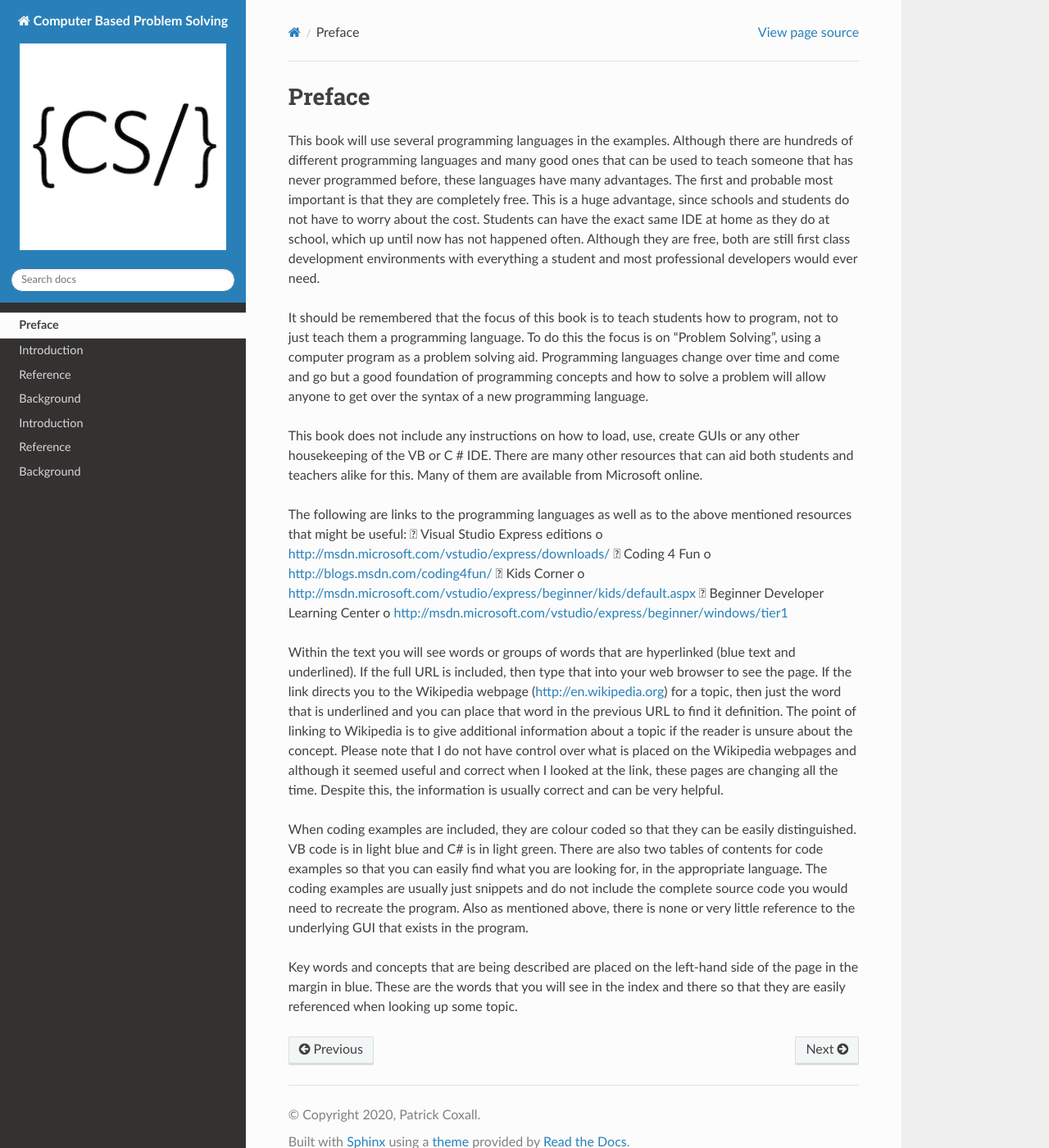
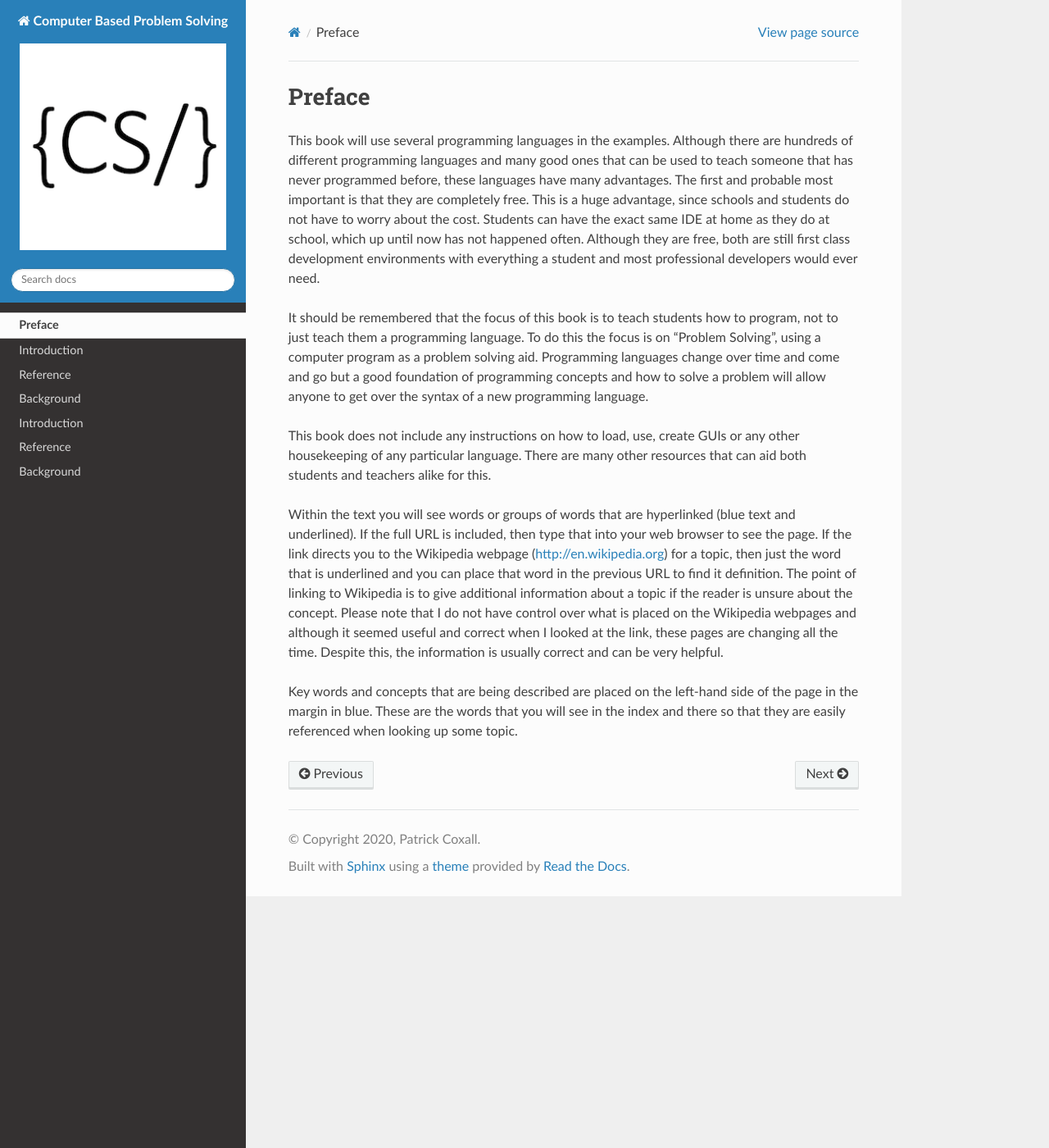
Before and after one commit to Mr-Coxall/Computer-Based-Problem-Solving, a Sphinx documentation site: the page built from docs/preface/index.rst, in a window 1280 px wide and 1400 px high. Shown: the whole window at 82% size. Built offline with Sphinx 7.4.7 and the Read the Docs theme 2.0.0, drawn with Linux system fonts in a browser that asks for light colours; pages that are not in the unit, such as notebooks, are missing from menus.

Commit message:
converting chapters

```diff
--- a/docs/index.rst
+++ b/docs/index.rst
@@ -29,7 +29,7 @@
 Computer Based Problem Solving
 ==============================
 
-.. image:: ./images/ComputerBasedProblemSolving.png
+.. image:: /images/ComputerBasedProblemSolving.png
 
 The goal of this book is to take students from the point of never having done any formal programming and lead them first through a structured method of problem solving (Input-Process-Output and Top-Down design), then into basic Structured Programming and then into the early basics of Object Oriented Programming (or OOP). If this book is used to teach a high school course in computer programming, there are likely many other learning outcomes that students are required to do that are not presented in this book. The focus of this book is strictly on solving problems with computer programming.
 
--- a/docs/preface/index.rst
+++ b/docs/preface/index.rst
@@ -8,20 +8,8 @@ This book will use several programming languages in the examples. Although there
 
 It should be remembered that the focus of this book is to teach students how to program, not to just teach them a programming language. To do this the focus is on “Problem Solving”, using a computer program as a problem solving aid. Programming languages change over time and come and go but a good foundation of programming concepts and how to solve a problem will allow anyone to get over the syntax of a new programming language.
 
-This book does not include any instructions on how to load, use, create GUIs or any other housekeeping of the VB or C # IDE. There are many other resources that can aid both students and teachers alike for this. Many of them are available from Microsoft online.
-
-The following are links to the programming languages as well as to the above mentioned resources that might be useful:
- Visual Studio Express editions
-o http://msdn.microsoft.com/vstudio/express/downloads/
- Coding 4 Fun
-o http://blogs.msdn.com/coding4fun/
- Kids Corner
-o http://msdn.microsoft.com/vstudio/express/beginner/kids/default.aspx
- Beginner Developer Learning Center
-o http://msdn.microsoft.com/vstudio/express/beginner/windows/tier1
+This book does not include any instructions on how to load, use, create GUIs or any other housekeeping of any particular language. There are many other resources that can aid both students and teachers alike for this.
 
 Within the text you will see words or groups of words that are hyperlinked (blue text and underlined). If the full URL is included, then type that into your web browser to see the page. If the link directs you to the Wikipedia webpage (http://en.wikipedia.org) for a topic, then just the word that is underlined and you can place that word in the previous URL to find it definition. The point of linking to Wikipedia is to give additional information about a topic if the reader is unsure about the concept. Please note that I do not have control over what is placed on the Wikipedia webpages and although it seemed useful and correct when I looked at the link, these pages are changing all the time. Despite this, the information is usually correct and can be very helpful.
 
-When coding examples are included, they are colour coded so that they can be easily distinguished. VB code is in light blue and C# is in light green. There are also two tables of contents for code examples so that you can easily find what you are looking for, in the appropriate language. The coding examples are usually just snippets and do not include the complete source code you would need to recreate the program. Also as mentioned above, there is none or very little reference to the underlying GUI that exists in the program.
-
 Key words and concepts that are being described are placed on the left-hand side of the page in the margin in blue. These are the words that you will see in the index and there so that they are easily referenced when looking up some topic.
```
Also changed, not shown: 2 other files.
